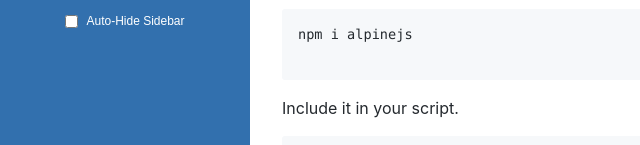
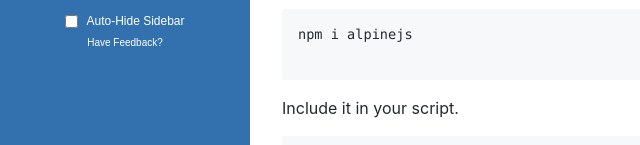
Before and after one commit to james0r/xcheat282, a plain HTML site: page index.html in a window 1280 px wide. Shown: the part 655-800 px from the top of the page, 0-640 px from the left. Drawn offline with Linux system fonts and the light colour scheme.

Commit message:
added feedback link

```diff
--- a/index.html
+++ b/index.html
@@ -163,6 +163,7 @@
           />
           <label for="sidebar-autohide-input">Auto-Hide Sidebar</label>
         </div>
+        <a href="https://www.jamesauble.com/contact" target="_blank" class="feedback">Have Feedback?</a>
       </div>
     </aside>
     <main class="markdown-body">
--- a/style.css
+++ b/style.css
@@ -144,3 +144,10 @@ main {
     padding: 1rem 1rem 1rem calc(var(--xcheat-sidebar-width) + 1rem);
   }
 }
+
+.feedback {
+  margin-top: .25rem;
+  font-size: 10px;
+  display: block;
+  text-align: center;
+}
```
